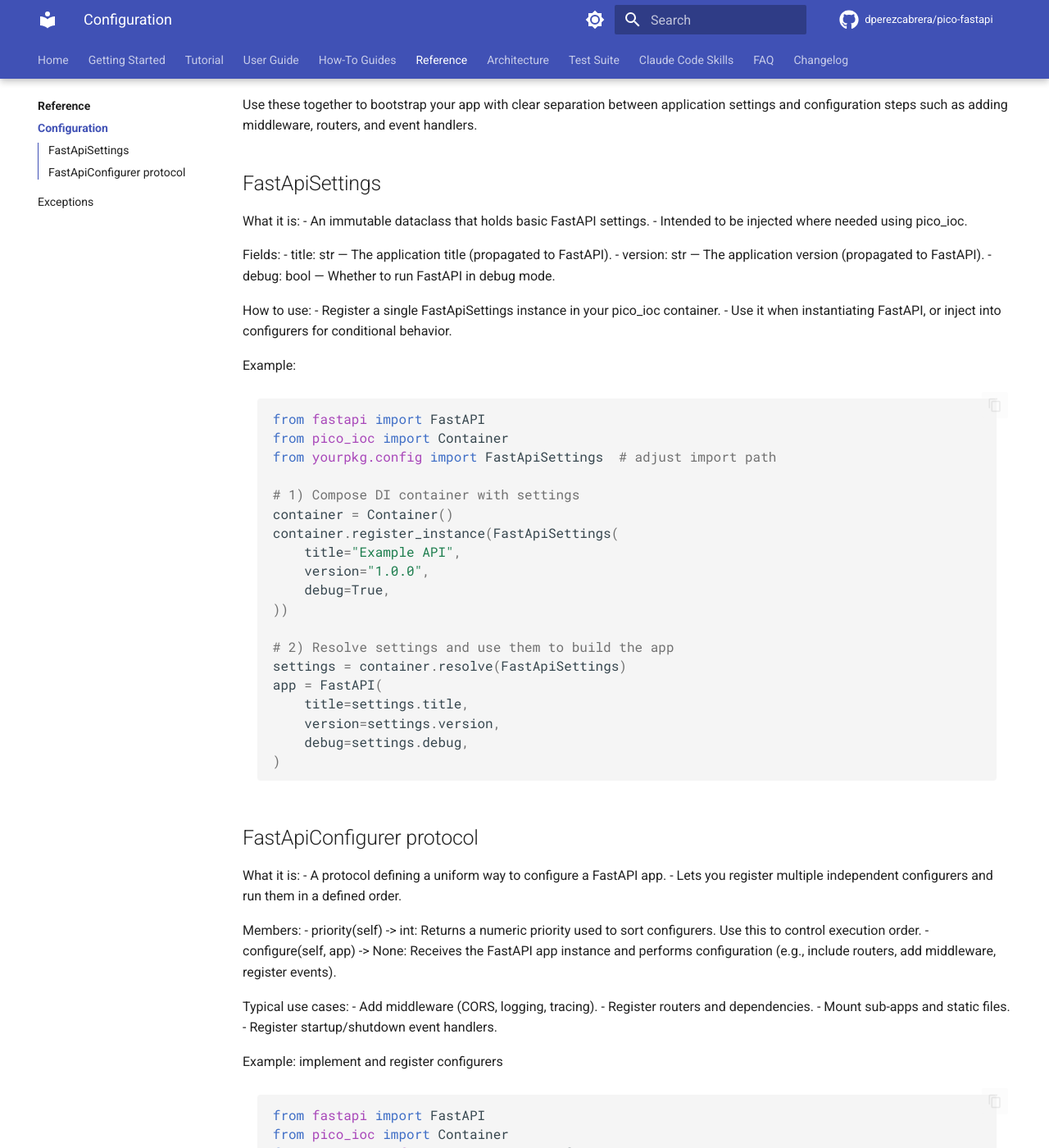
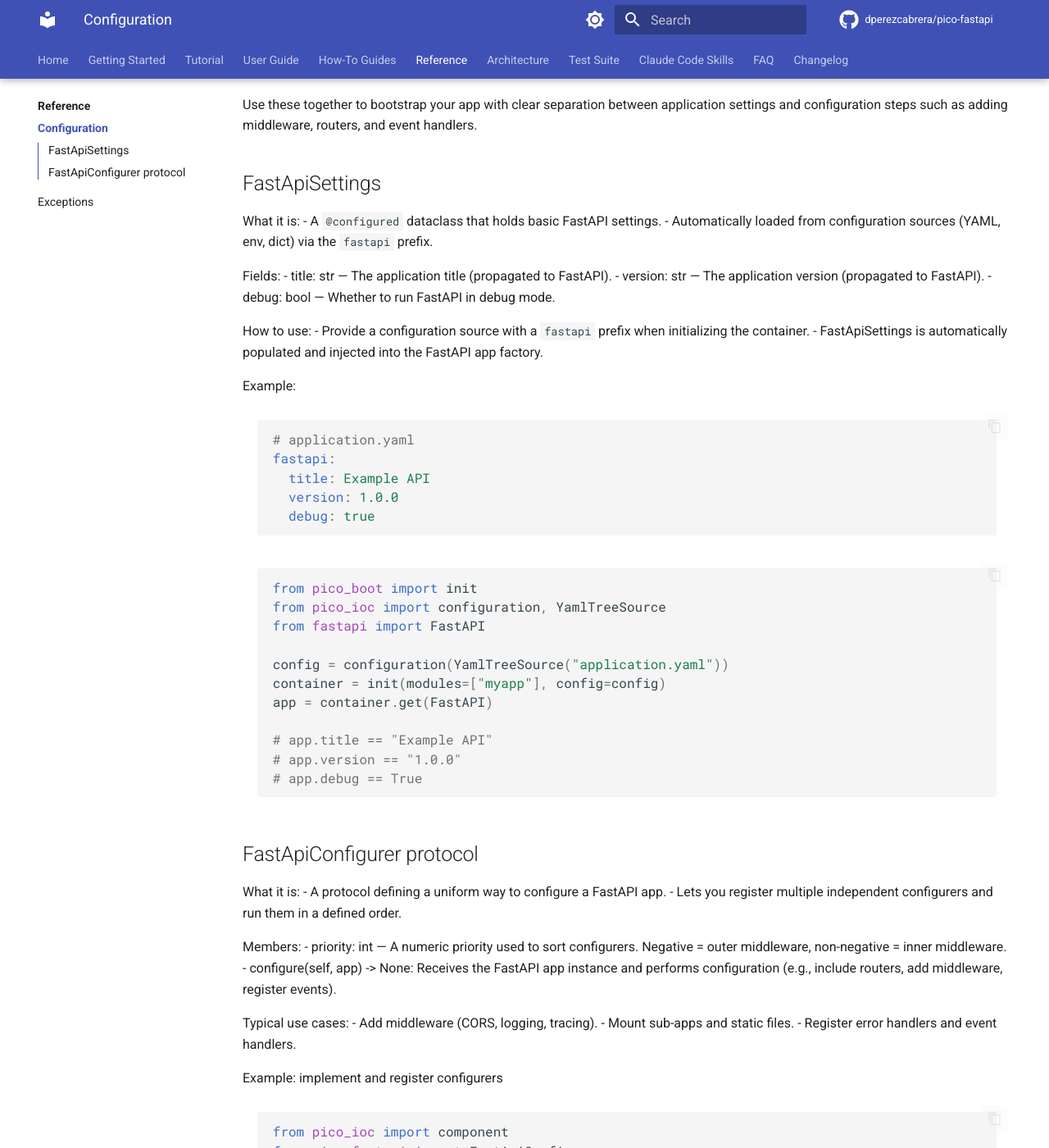
Before and after one commit to dperezcabrera/pico-fastapi, an MkDocs documentation site: the page built from docs/reference/config.md, in a window 1280 px wide and 1400 px high, scrolled down 321 px. Shown: the whole window at 82% size. Built offline with MkDocs 1.6.1 and Material for MkDocs 9.7.7, drawn with Linux system fonts in a browser that asks for light colours; comment, search, counter and statistics services are not loaded; some of the changed text lies outside the part shown.

Commit message:
Fix documentation: remove ghost InvalidConfigurerError, replace fake pico-ioc API, fix CHANGELOG
Co-Authored-By: Claude Opus 4.6 <noreply@anthropic.com>

````diff
--- a/docs/how-to/settings-applied.md
+++ b/docs/how-to/settings-applied.md
@@ -1,119 +1,89 @@
 # Apply FastAPI settings via dependency injection
 
-This guide shows how to centralize and apply your FastAPI application settings (title, version, debug) using a configurable protocol and an injectable settings dataclass. It uses a dependency injection (DI) container (pico_ioc) to wire the settings into a configurer that updates the FastAPI app instance. A test verifies the app title is "Integration Test API", version is "9.9.9", and debug mode is enabled.
+This guide shows how to centralize and apply your FastAPI application settings (title, version, debug) using `FastApiSettings` and the pico-ioc container. Settings are automatically loaded from configuration sources and injected into the FastAPI app factory.
 
 ## What is this?
 
-- FastApiSettings: A simple dataclass that holds FastAPI metadata:
-  - title: Application title
-  - version: Semantic version string
-  - debug: Boolean flag for Starlette/FastAPI debug mode
+- **FastApiSettings**: A `@configured` dataclass that holds FastAPI metadata (title, version, debug). Automatically populated from configuration sources with the `fastapi` prefix.
+- **FastApiConfigurer**: A protocol for pluggable components that configure the FastAPI app (add middleware, routers, event handlers). Multiple configurers run in priority order.
+- **pico-ioc / pico-boot**: The DI container discovers and wires everything automatically.
 
-- FastApiConfigurer: A protocol you implement to configure a FastAPI app. It exposes:
-  - priority(): Returns a number used to order the execution of multiple configurers.
-  - configure(app): Applies configuration to the given FastAPI app instance.
-
-- pico_ioc: A lightweight DI container that can:
-  - Provide FastApiSettings to your configurer based on type annotation.
-  - Resolve and execute all registered FastApiConfigurer implementations in a deterministic order.
-
-This pattern keeps environment-specific values (e.g., title, version, debug) outside your application wiring and allows replacing them via DI for tests, local runs, or production deployments.
+This pattern keeps environment-specific values outside your application code and allows replacing them via configuration for tests, local runs, or production deployments.
 
 ## How do I use it?
 
-### 1) Define your settings
+### 1) Provide settings via configuration
 
-Create an instance of FastApiSettings. In practice, you can construct this from environment variables or configuration files.
+Create a YAML file (or use environment variables / dict) with the `fastapi` prefix:
 
-```python
-from dataclasses import dataclass
-
-@dataclass
-class FastApiSettings:
-    title: str
-    version: str
-    debug: bool = False
-
-# Example values (used by the test)
-settings = FastApiSettings(
-    title="Integration Test API",
-    version="9.9.9",
-    debug=True,
-)
+```yaml
+# application.yaml
+fastapi:
+  title: My API
+  version: 2.0.0
+  debug: true
 ```
 
-### 2) Implement a FastApiConfigurer
+`FastApiSettings` is already defined by pico-fastapi — you do not need to redefine it. The container loads it automatically from your configuration source.
 
-Implement the protocol to apply the injected settings to the app. The DI container will inject FastApiSettings into the constructor.
+### 2) Bootstrap the application
+
+Use `pico-boot` to initialize the container and retrieve the configured FastAPI app:
 
 ```python
 from fastapi import FastAPI
+from pico_boot import init
+from pico_ioc import configuration, YamlTreeSource
 
-class FastApiConfigurer:
-    def priority(self) -> int:
-        ...
+config = configuration(YamlTreeSource("application.yaml"))
+container = init(modules=["myapp"], config=config)
+app = container.get(FastAPI)
+
+# app.title == "My API"
+# app.version == "2.0.0"
+# app.debug == True
+```
+
+The `FastApiAppFactory` (provided by pico-fastapi) reads `FastApiSettings` and creates the `FastAPI` instance as a singleton.
+
+### 3) Add custom configurers (optional)
+
+If you need to apply additional configuration (middleware, routers), implement `FastApiConfigurer`:
+
+```python
+from pico_ioc import component
+from pico_fastapi import FastApiConfigurer
+from fastapi import FastAPI
+
+@component
+class CORSConfigurer(FastApiConfigurer):
+    priority = -100  # Outer middleware (before PicoScopeMiddleware)
 
     def configure(self, app: FastAPI) -> None:
-        ...
-
-class AppSettingsConfigurer(FastApiConfigurer):
-    def __init__(self, settings: FastApiSettings) -> None:
-        self._settings = settings
-
-    def priority(self) -> int:
-        # Lower numbers run earlier; pick any scheme that suits your boot order.
-        return 100
-
-    def configure(self, app: FastAPI) -> None:
-        # Apply metadata and debug flags to the app
-        app.title = self._settings.title
-        app.version = self._settings.version
-        app.debug = self._settings.debug
+        from fastapi.middleware.cors import CORSMiddleware
+        app.add_middleware(CORSMiddleware, allow_origins=["*"])
 ```
 
-### 3) Register settings and configurer in pico_ioc
+Configurers decorated with `@component` are automatically discovered and executed in priority order.
 
-Wire the settings and configurer into the DI container. The exact container API may differ based on your setup; conceptually you:
-
-- Register the FastApiSettings instance.
-- Register the AppSettingsConfigurer so it can be resolved as a FastApiConfigurer.
-
-```python
-# Pseudocode: adapt to your pico_ioc setup
-from pico_ioc import Container
-
-ioc = Container()
-
-# Provide the settings instance
-ioc.register_instance(FastApiSettings, settings)
-
-# Register the configurer; the container will inject FastApiSettings
-ioc.register(AppSettingsConfigurer, as_type=FastApiConfigurer)
-```
-
-### 4) Build your FastAPI app and apply configurers
-
-Create the app and execute all configurers in order. This should happen as early as possible in your application bootstrap.
+### 4) Verify the settings (example test)
 
 ```python
 from fastapi import FastAPI
+from pico_boot import init
+from pico_ioc import configuration, DictTreeSource
 
-app = FastAPI()
+def test_settings_applied():
+    config = configuration(DictTreeSource({
+        "fastapi": {
+            "title": "Integration Test API",
+            "version": "9.9.9",
+            "debug": True,
+        }
+    }))
+    container = init(modules=["myapp"], config=config)
+    app = container.get(FastAPI)
 
-# Resolve and run all configurers
-configurers = ioc.resolve_all(FastApiConfigurer)
-for cfg in sorted(configurers, key=lambda c: c.priority()):
-    cfg.configure(app)
-```
-
-At this point, the app has the configured title, version, and debug mode.
-
-### 5) Verify the settings (example test)
-
-A basic test ensures the configuration has been applied:
-
-```python
-def test_settings_title_version_debug(app: FastAPI) -> None:
     assert app.title == "Integration Test API"
     assert app.version == "9.9.9"
     assert app.debug is True
@@ -121,7 +91,6 @@ def test_settings_title_version_debug(app: FastAPI) -> None:
 
 ## Notes and tips
 
-- Apply settings early: Debug mode affects exception handling and error pages; set it before mounting routers or starting the server.
-- Priority ordering: Use priority() to control configurer execution when you have several app-wide configuration steps (e.g., CORS, middleware, routes).
-- Extensible settings: You can add fields to FastApiSettings (e.g., OpenAPI URL, docs URL) and extend your configurer to apply them.
-- Testability: Provide different FastApiSettings instances (e.g., via pico_ioc) for tests or environments without changing your application code.
+- **Apply settings early**: Debug mode affects exception handling and error pages; settings are applied during app creation, before any routers or middleware.
+- **Priority ordering**: Use the `priority` attribute on configurers to control execution order. Negative = outer middleware, non-negative = inner middleware.
+- **Testability**: Pass different configuration sources (e.g., `DictTreeSource`) to provide test-specific settings without changing application code.
--- a/docs/reference/config.md
+++ b/docs/reference/config.md
@@ -2,7 +2,7 @@
 
 This module defines two building blocks to configure a FastAPI application in a composable, dependency-injection-friendly way:
 
-- FastApiSettings: a dataclass that carries basic application metadata (title, version, debug) and is designed to be provided by a pico_ioc container.
+- FastApiSettings: a dataclass that carries basic application metadata (title, version, debug) and is designed to be provided by the pico-ioc container.
 - FastApiConfigurer: a protocol (interface) for pluggable components that can mutate/configure a FastAPI app. Multiple configurers can be registered and executed in a deterministic order using a priority.
 
 Use these together to bootstrap your app with clear separation between application settings and configuration steps such as adding middleware, routers, and event handlers.
@@ -10,8 +10,8 @@ Use these together to bootstrap your app with clear separation between applicati
 ## FastApiSettings
 
 What it is:
-- An immutable dataclass that holds basic FastAPI settings.
-- Intended to be injected where needed using pico_ioc.
+- A `@configured` dataclass that holds basic FastAPI settings.
+- Automatically loaded from configuration sources (YAML, env, dict) via the `fastapi` prefix.
 
 Fields:
 - title: str — The application title (propagated to FastAPI).
@@ -19,30 +19,30 @@ Fields:
 - debug: bool — Whether to run FastAPI in debug mode.
 
 How to use:
-- Register a single FastApiSettings instance in your pico_ioc container.
-- Use it when instantiating FastAPI, or inject into configurers for conditional behavior.
+- Provide a configuration source with a `fastapi` prefix when initializing the container.
+- FastApiSettings is automatically populated and injected into the FastAPI app factory.
 
 Example:
+```yaml
+# application.yaml
+fastapi:
+  title: Example API
+  version: 1.0.0
+  debug: true
+```
+
 ```python
+from pico_boot import init
+from pico_ioc import configuration, YamlTreeSource
 from fastapi import FastAPI
-from pico_ioc import Container
-from yourpkg.config import FastApiSettings  # adjust import path
 
-# 1) Compose DI container with settings
-container = Container()
-container.register_instance(FastApiSettings(
-    title="Example API",
-    version="1.0.0",
-    debug=True,
-))
+config = configuration(YamlTreeSource("application.yaml"))
+container = init(modules=["myapp"], config=config)
+app = container.get(FastAPI)
 
-# 2) Resolve settings and use them to build the app
-settings = container.resolve(FastApiSettings)
-app = FastAPI(
-    title=settings.title,
-    version=settings.version,
-    debug=settings.debug,
-)
+# app.title == "Example API"
+# app.version == "1.0.0"
+# app.debug == True
 ```
 
 ## FastApiConfigurer protocol
@@ -52,26 +52,33 @@ What it is:
 - Lets you register multiple independent configurers and run them in a defined order.
 
 Members:
-- priority(self) -> int: Returns a numeric priority used to sort configurers. Use this to control execution order.
+- priority: int — A numeric priority used to sort configurers. Negative = outer middleware, non-negative = inner middleware.
 - configure(self, app) -> None: Receives the FastAPI app instance and performs configuration (e.g., include routers, add middleware, register events).
 
 Typical use cases:
 - Add middleware (CORS, logging, tracing).
-- Register routers and dependencies.
 - Mount sub-apps and static files.
-- Register startup/shutdown event handlers.
+- Register error handlers and event handlers.
 
 Example: implement and register configurers
 ```python
+from pico_ioc import component
+from pico_fastapi import FastApiConfigurer
 from fastapi import FastAPI
-from pico_ioc import Container
-from yourpkg.config import FastApiConfigurer, FastApiSettings  # adjust import path
 
-# A configurer that sets up an API router
-class ApiRouterConfigurer(FastApiConfigurer):
-    def priority(self) -> int:
-        # Run after low-level middleware, before docs tweaks
-        return 200
+@component
+class LoggingConfigurer(FastApiConfigurer):
+    priority = -10  # Outer middleware
+
+    def configure(self, app: FastAPI) -> None:
+        @app.middleware("http")
+        async def log_requests(request, call_next):
+            response = await call_next(request)
+            return response
+
+@component
+class HealthRouteConfigurer(FastApiConfigurer):
+    priority = 0
 
     def configure(self, app: FastAPI) -> None:
         from fastapi import APIRouter
@@ -82,84 +89,22 @@ class ApiRouterConfigurer(FastApiConfigurer):
             return {"status": "ok"}
 
         app.include_router(router, prefix="/api")
-
-# A configurer that adds a simple middleware
-class LoggingMiddlewareConfigurer(FastApiConfigurer):
-    def priority(self) -> int:
-        # Run early to capture as much as possible
-        return 100
-
-    def configure(self, app: FastAPI) -> None:
-        @app.middleware("http")
-        async def log_requests(request, call_next):
-            response = await call_next(request)
-            # Add your logging here
-            return response
-
-# A configurer that depends on settings (DI via pico_ioc)
-class DebugOnlyDocsConfigurer(FastApiConfigurer):
-    def __init__(self, settings: FastApiSettings) -> None:
-        self._settings = settings
-
-    def priority(self) -> int:
-        return 300
-
-    def configure(self, app: FastAPI) -> None:
-        # Example of conditional behavior based on settings
-        if not self._settings.debug:
-            # Disable Swagger UI in non-debug environments
-            app.docs_url = None
-            app.redoc_url = None
 ```
 
-Register and apply configurers with the container:
-```python
-from fastapi import FastAPI
-from pico_ioc import Container
-from yourpkg.config import FastApiSettings, FastApiConfigurer  # adjust import path
-
-container = Container()
-
-# Settings instance
-container.register_instance(FastApiSettings(
-    title="Example API",
-    version="1.0.0",
-    debug=True,
-))
-
-# Register configurers; exact API depends on pico_ioc, adjust as needed
-container.register(FastApiConfigurer, LoggingMiddlewareConfigurer)
-container.register(FastApiConfigurer, ApiRouterConfigurer)
-container.register(FastApiConfigurer, DebugOnlyDocsConfigurer)
-
-# Build the app
-settings = container.resolve(FastApiSettings)
-app = FastAPI(
-    title=settings.title,
-    version=settings.version,
-    debug=settings.debug,
-)
-
-# Resolve all configurers and apply them in priority order
-# Replace `resolve_all` with the appropriate pico_ioc API if different
-configurers = container.resolve_all(FastApiConfigurer)
-configurers = sorted(configurers, key=lambda c: c.priority())
-
-for cfg in configurers:
-    cfg.configure(app)
-```
+Configurers are automatically discovered by the container. Just include the module in `init(modules=[...])`.
 
 Notes on priority:
-- Priority is used solely to order configurers. Choose a consistent convention, e.g., smaller numbers run earlier.
-- Consider grouping numbers by concern (100 for core/middleware, 200 for routers, 300 for documentation, etc.) to leave room for expansion.
+- Negative priority: outer middleware (runs before `PicoScopeMiddleware`).
+- Non-negative priority: inner middleware (runs after `PicoScopeMiddleware`).
+- Within the same group, lower numbers run first.
 
 Testing a configurer:
 ```python
 from fastapi import FastAPI
 
-def test_api_router_configurer_adds_routes():
+def test_health_route_configurer():
     app = FastAPI()
-    cfg = ApiRouterConfigurer()
+    cfg = HealthRouteConfigurer()
     cfg.configure(app)
 
     routes = {r.path for r in app.routes}
@@ -167,6 +112,6 @@ def test_api_router_configurer_adds_routes():
 ```
 
 Summary:
-- FastApiSettings provides injectable core settings for FastAPI instantiation.
+- FastApiSettings provides injectable core settings for FastAPI instantiation via `@configured`.
 - FastApiConfigurer defines a simple contract for modular, ordered app configuration.
-- Register settings and configurers in pico_ioc, construct the app from settings, then resolve and execute all configurers in priority order.
+- Register configurers as `@component` classes; pico-ioc discovers and applies them automatically.
````
Also changed, not shown: CHANGELOG.md (+1 -1 lines), docs/faq.md (+0 -13 lines), docs/reference/exceptions.md (+0 -43 lines), docs/reference/index.md (+0 -26 lines), docs/tutorial.md (+3 -8 lines).
